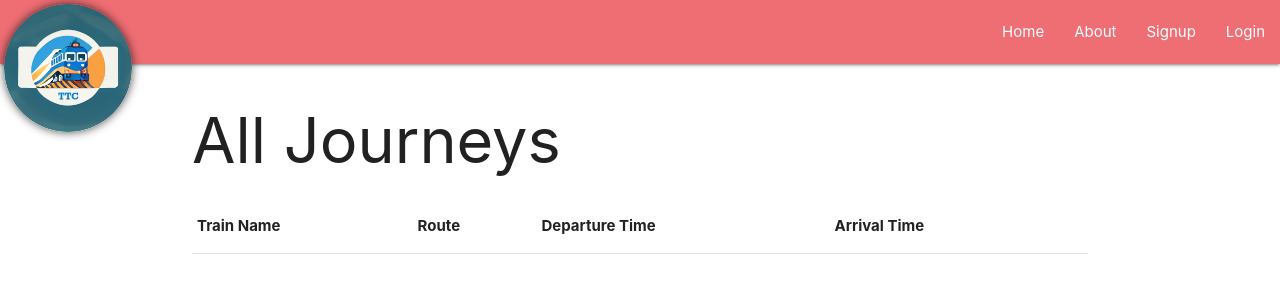
After one commit to cango91/thomascollective, a Django app: page /journeys/ in a window 1280 px wide. The commit adds this page. Shown: the top 300 px of the page. Run offline with Django 3.2, Linux system fonts and the light colour scheme; data that the repository does not hold is empty.

Commit message:
journey stuff

```diff
--- a/main_app/templates/base.html
+++ b/main_app/templates/base.html
@@ -49,6 +49,9 @@
               </li>
               <li>
                 <a href="{% url 'train_create' %}">Add a Train</a>
+              </li>
+              <li>
+                <a href="{% url 'journey_index' %}">Journeys</a>
               </li>
               <li>
                 <a href="{% url 'logout' %}">Logout</a>
--- /dev/null
+++ b/main_app/templates/journey/journey.html
@@ -0,0 +1,41 @@
+{% extends "base.html" %}
+{% block content %}
+  <h1>All Journeys</h1>
+  <table class="highlight" id="click">
+    <thead>
+      <tr>
+        <th>Train Name</th>
+        <th>Route</th>
+        <th>Departure Time</th>
+        <th>Arrival Time</th>
+        <th></th>
+      </tr>
+    </thead>
+    <tbody>
+      {% for journey in journeys %}
+
+        <tr data-url="{% url 'journey_detail' journey.id %}" class="clickable">
+         <div class="collapsible-header">
+          <td>{{ journey.train.name }}</td>
+          <td>{{ journey.route }}</td>
+          <td>{{ journey.departure_time }}</td>
+          <td>{{ journey.arrival_time }}</td>
+
+         <td></td>
+         </div>
+        </tr>
+      {% endfor %}
+    </tbody>
+  </table>
+
+  <script>
+    const table = document.getElementById('click');
+
+    table.addEventListener('click', function(evt){
+      const url = evt.target.closest('tr').dataset.url;
+      if (url) {
+        window.location.href = url;
+      }
+    });
+  </script>
+{% endblock content %}
--- a/main_app/urls.py
+++ b/main_app/urls.py
@@ -2,14 +2,16 @@ from django.urls import path, include
 from . import views
 
 urlpatterns = [
-	path('', views.home, name='home'),
+    path('', views.home, name='home'),
     path('about/', views.about, name='about'),
-	path('trains/', views.train_index, name='index'),
+    path('trains/', views.train_index, name='index'),
     path('trains/create/', views.TrainCreate.as_view(), name='train_create'),
-    path('accounts/signup', views.signup,name="signup"),
+    path('accounts/signup', views.signup, name="signup"),
     path('accounts/', include('django.contrib.auth.urls')),
-	path('trains/<int:train_id>/', views.train_detail, name='train_detail'),
+    path('trains/<int:train_id>/', views.train_detail, name='train_detail'),
     path('trains/<int:train_id>/comment', views.add_comment, name='add_comment'),
     path('comment/<int:pk>/update', views.update_comment, name='update_comment'),
-    path('comment/<int:pk>/delete', views.CommentDelete.as_view(), name = 'delete_comment'),
- ]
+    path('comment/<int:pk>/delete', views.CommentDelete.as_view(), name='delete_comment'),
+    path('journeys/', views.journey_index, name='journey_index'),
+    path('journeys/<int:journey_id>/', views.journey_detail, name='journey_detail'),
+]
--- a/main_app/views.py
+++ b/main_app/views.py
@@ -1,7 +1,7 @@
 from django.shortcuts import render, redirect, get_object_or_404
 from django.http import HttpResponseForbidden
 from django.utils.timezone import now
-from .models import Train, Route, Booking, Comment
+from .models import Train, Route, Booking, Comment, Journey
 from django.views.generic.edit import CreateView, UpdateView, DeleteView
 from django.contrib.auth import login
 from django.contrib.auth.forms import UserCreationForm
@@ -14,7 +14,7 @@ def home(request):
     return render(request, 'home.html')
 
 def about(request):
-  return render(request, 'about.html')
+    return render(request, 'about.html')
 
 
 class TrainCreate(CreateView):
@@ -32,10 +32,10 @@ def train_index(request):
 
 def train_detail(request, train_id):
     train = Train.objects.get(id=train_id)
-    Comments = train.comment_set.all()
+    comments = train.comment_set.all()
     form = CommentForm()
 
-    return render(request, 'train/train_detail.html', {'train': train, 'form': form})
+    return render(request, 'train/train_detail.html', {'train': train, 'comments': comments, 'form': form})
 
 
 class CommentUpdate(UpdateView):
@@ -46,27 +46,26 @@ class CommentUpdate(UpdateView):
 
 def update_comment(request, pk):
     if request.method == 'POST':
-      form = CommentForm(request.POST)
-      #comment = form.save(commit=False)
-      comment = get_object_or_404(Comment, id=pk)
-      if form.is_valid():
-        if not comment.user == request.user:
-          error_msg = "You are not allowed to edit this comment, because it does not belong to you"
-          return render(request, 'comment/edit_comment.html', {'form': form, 'comment': comment, 'error': error_msg})
-        comment.content = request.POST.get('content')
-        comment.rating = request.POST.get('rating')
-        comment.date = now()
-        comment.save()
-        return redirect(reverse('train_detail', kwargs={'train_id': comment.train.id}))
-      else:
-        error_msg = 'Invalid values'
-        return render(request, 'comment/edit_comment.html', {'form': form, 'comment': comment, 'error': error_msg})
+        form = CommentForm(request.POST)
+        comment = get_object_or_404(Comment, id=pk)
+        if form.is_valid():
+            if not comment.user == request.user:
+                error_msg = "You are not allowed to edit this comment, because it does not belong to you"
+                return render(request, 'comment/edit_comment.html', {'form': form, 'comment': comment, 'error': error_msg})
+            comment.content = request.POST.get('content')
+            comment.rating = request.POST.get('rating')
+            comment.date = now()
+            comment.save()
+            return redirect(reverse('train_detail', kwargs={'train_id': comment.train.id}))
+        else:
+            error_msg = 'Invalid values'
+            return render(request, 'comment/edit_comment.html', {'form': form, 'comment': comment, 'error': error_msg})
 
     else:
-      comment = get_object_or_404(Comment, id=pk)
-      comment_dict = {'content': comment.content, 'rating': comment.rating}
-      form = CommentForm(comment_dict)
-      return render(request, 'comment/edit_comment.html', {'form': form, 'comment': comment})
+        comment = get_object_or_404(Comment, id=pk)
+        comment_dict = {'content': comment.content, 'rating': comment.rating}
+        form = CommentForm(comment_dict)
+        return render(request, 'comment/edit_comment.html', {'form': form, 'comment': comment})
 
 
 class CommentDelete(DeleteView):
@@ -78,18 +77,13 @@ class CommentDelete(DeleteView):
 def signup(request):
     error_message = ''
     if request.method == 'POST':
-        # This is how to create a 'user' form object
-        # that includes the data from the browser
         form = UserCreationForm(request.POST)
         if form.is_valid():
-            # This will add the user to the database
             user = form.save()
-            # This is how we log a user in via code
             login(request, user)
             return redirect('index')
         else:
             error_message = 'Invalid sign up - try again'
-    # A bad POST or a GET request, so render signup.html with an empty form
     form = UserCreationForm()
     context = {'form': form, 'error_message': error_message}
     return render(request, 'registration/signup.html', context)
@@ -105,3 +99,15 @@ def add_comment(request, train_id):
         comment.save()
 
         return redirect('train_detail', train_id=train_id)
+
+def journey_index(request):
+    journeys = Journey.objects.all()
+    return render(request, 'journey/journey.html', {
+        'journeys': journeys
+    })
+
+def journey_detail(request, journey_id):
+    journey = get_object_or_404(Journey, id=journey_id)
+    stops = journey.route.stationorder_set.all()
+
+    return render(request, 'journey/journey_detail.html', {'journey': journey, "stops": stops})
```
Also changed, not shown: main_app/templates/journey/journey_detail.html (added, +31 -0 lines).
